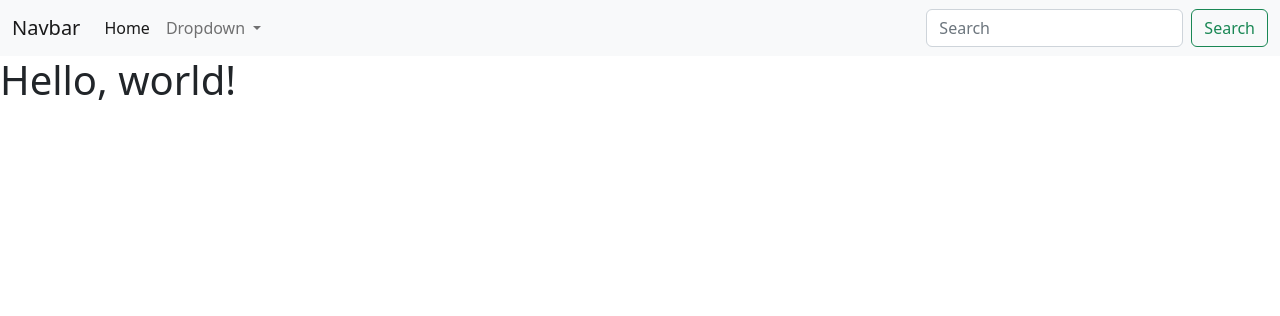
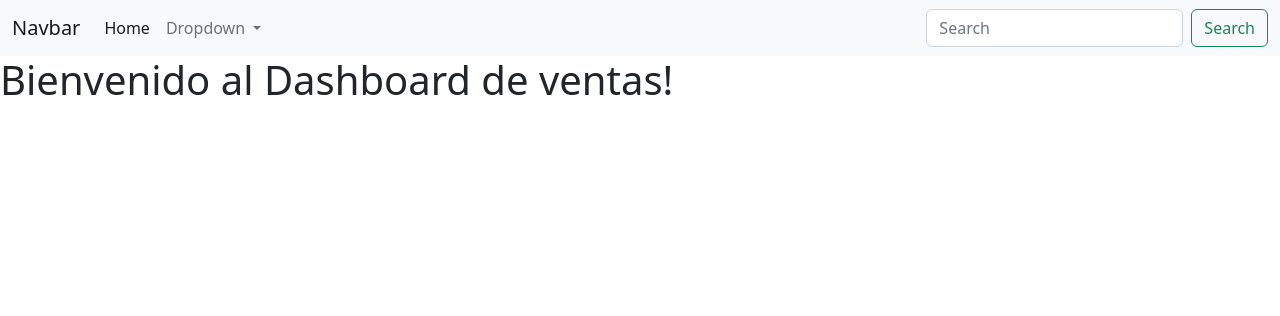
Before and after one commit to JessicaAGF/sales-dv, a Django app: page / in a window 1280 px wide. Shown: the top 316 px of the page. Run offline with Django 3.2, Linux system fonts and the light colour scheme; some libraries are stand-ins or nearby versions.

Commit message:
cambio de título html base

```diff
--- a/templates/comp/base.html
+++ b/templates/comp/base.html
@@ -3,12 +3,14 @@
   <head>
     <meta charset="utf-8">
     <meta name="viewport" content="width=device-width, initial-scale=1">
-    <title>Bootstrap demo</title>
+    <title>Sales Dashboard</title>
     <link href="https://cdn.jsdelivr.net/npm/bootstrap@5.2.0-beta1/dist/css/bootstrap.min.css" rel="stylesheet" integrity="sha384-0evHe/X+R7YkIZDRvuzKMRqM+OrBnVFBL6DOitfPri4tjfHxaWutUpFmBp4vmVor" crossorigin="anonymous">
+    <!-- Chart.js CDN-->
+      <script src="https://cdn.jsdelivr.net/npm/chart.js@3.8.0/dist/chart.min.js"></script>
   </head>
   <body>
     {% include 'comp/nav.html' %}
-    <h1>Hello, world!</h1>
+    <h1>Bienvenido al Dashboard de ventas!</h1>
     {% block content %}
     {% endblock %}
     <script src="https://cdn.jsdelivr.net/npm/bootstrap@5.2.0-beta1/dist/js/bootstrap.bundle.min.js" integrity="sha384-pprn3073KE6tl6bjs2QrFaJGz5/SUsLqktiwsUTF55Jfv3qYSDhgCecCxMW52nD2" crossorigin="anonymous"></script>
```
